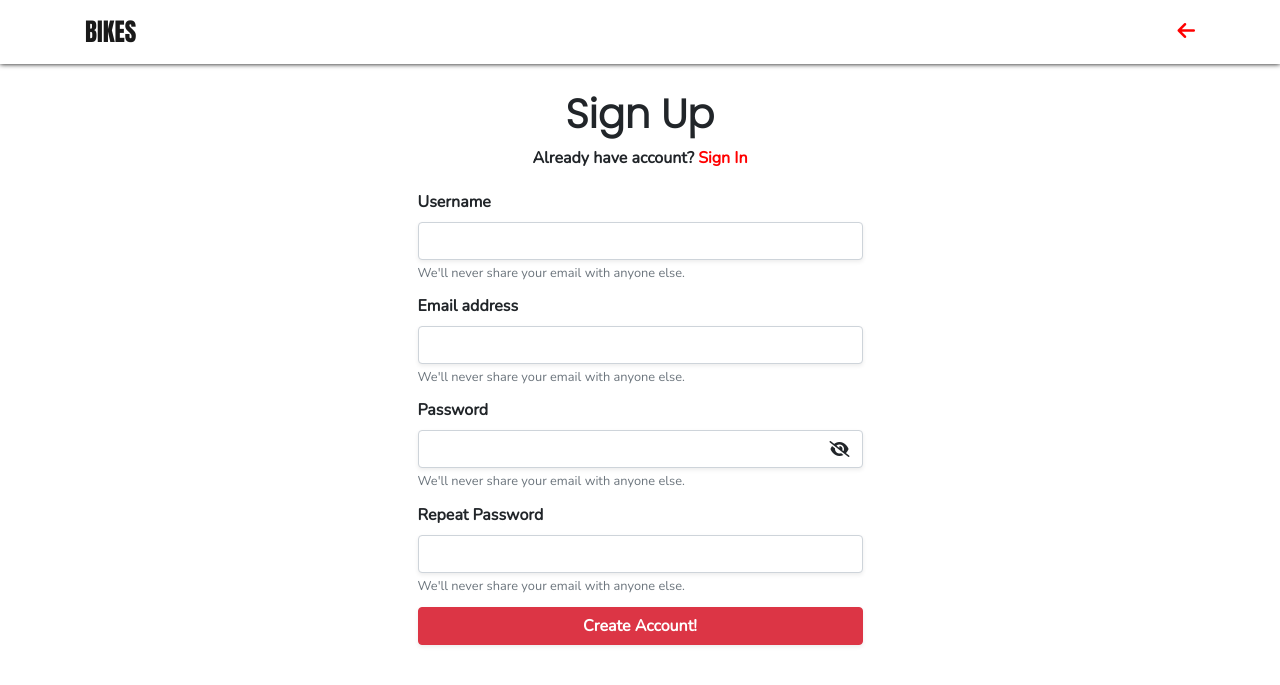
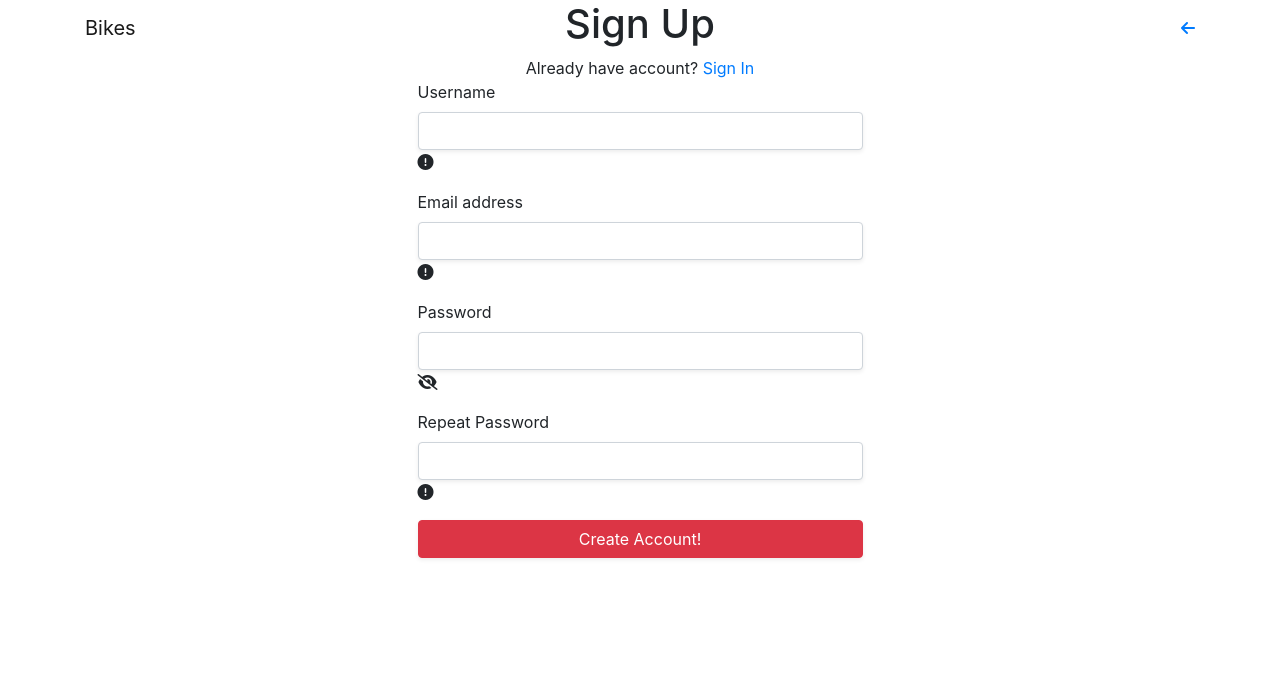
Before and after one commit to fatahkbm123/Bikes_CI, a CodeIgniter app: page /Bikes_CI/Register in a window 1280 px wide. Shown: the top 685 px of the page. Run offline with CodeIgniter, Linux system fonts and the light colour scheme; some libraries are stand-ins or nearby versions.

Commit message:
Menambah fitur Register

```diff
--- a/application/config/autoload.php
+++ b/application/config/autoload.php
@@ -58,7 +58,7 @@ $autoload['packages'] = array();
 |
 |	$autoload['libraries'] = array('user_agent' => 'ua');
 */
-$autoload['libraries'] = array('database', 'email');
+$autoload['libraries'] = array('database', 'email', 'session');
 
 /*
 | -------------------------------------------------------------------
--- a/application/config/config.php
+++ b/application/config/config.php
@@ -35,7 +35,7 @@ $config['base_url'] = 'http://localhost/Bikes_CI/';
 | variable so that it is blank.
 |
 */
-$config['index_page'] = 'index.php';
+$config['index_page'] = '';
 
 /*
 |--------------------------------------------------------------------------
--- a/application/config/database.php
+++ b/application/config/database.php
@@ -78,7 +78,7 @@ $db['default'] = array(
 	'hostname' => 'localhost',
 	'username' => 'root',
 	'password' => '',
-	'database' => 'bikers',
+	'database' => 'bikes_ci',
 	'dbdriver' => 'mysqli',
 	'dbprefix' => '',
 	'pconnect' => FALSE,
--- a/application/controllers/Register.php
+++ b/application/controllers/Register.php
@@ -2,13 +2,178 @@
 
 class Register extends CI_Controller
 {
+   public function __construct()
+   {
+      parent::__construct();
+      $this->load->library('form_validation');
+   }
+
    public function index()
    {
       $data['judul'] = 'Sign Up';
-      $data['css'] = 'signUp.css';
+      $data['css'] = 'signUp2.css';
       $data['script'] = 'signUp.js';
-      $this->load->view('Templates/header', $data);
-      $this->load->view('Register/index');
-      $this->load->view('Templates/footer', $data);
+
+      $this->form_validation->set_rules('username', 'Username', 'trim|required|min_length[5]');
+      $this->form_validation->set_rules('email', 'Email', 'required|trim|valid_email|is_unique[users.email]', [
+         'is_unique' => 'Email is already, please another email.'
+      ]);
+      $this->form_validation->set_rules('password', 'Password', 'required|trim|matches[password2]|min_length[4]', [
+         'matches' => 'Password not match!'
+      ]);
+      $this->form_validation->set_rules('password2', 'Confirm Password', 'required|trim|matches[password]|min_length[4]', [
+         'matches' => 'Password not match!'
+      ]);
+
+      if ($this->form_validation->run() === FALSE) {
+         $this->load->view('Templates/header', $data);
+         $this->load->view('Register/index');
+         $this->load->view('Templates/footer', $data);
+      } else {
+         // Insert user to table
+         $username = ucfirst(htmlspecialchars($this->input->post('username', true)));
+         $email = htmlspecialchars($this->input->post('email', true));
+         $password = htmlspecialchars($this->input->post('password', true));
+
+         $data = [
+            'username' => $username,
+            'email' => $email,
+            'password' => password_hash($password, PASSWORD_DEFAULT),
+            'image' => 'default.jpg',
+            'is_active' => 0,
+            'role_id' => 2,
+            'date_create' => time()
+         ];
+
+         // Activated email
+         $token = base64_encode(random_bytes(32));
+         $user_token = [
+            'email' => $email,
+            'token' => $token,
+            'date_create' => time()
+         ];
+
+         $this->db->insert('users', $data);
+         $this->db->insert('user_token', $user_token);
+         $this->_sendEmail($token, 'verify', $email);
+
+         $this->session->set_flashdata('message', '<div class="alert alert-success" role="alert">
+         Congratulations! your account has been created, please actived in email.
+       </div>');
+         redirect('Register');
+      }
+   }
+
+   private function _sendEmail($token, $type, $email)
+   {
+      $config = [
+         'protocol' => 'smtp',
+         'smtp_host' => 'ssl://smtp.googlemail.com',
+         'smtp_user' => 'admbikers123@gmail.com',
+         'smtp_pass' => 'akucintakamu',
+         'smtp_port' => 465,
+         'mailtype' => 'html',
+         'charset' => 'utf-8',
+         'newline' => "\r\n",
+      ];
+
+      $message =
+         '<div style="text-align: center; padding: 30px;">
+            <div style="position: relative">
+            <h3 style="text-transform: uppercase;
+                      font-size: 30px;
+                      margin-inline-start: none;
+                      margin-inline-end: none;">
+               Bikes
+            </h3>
+            <p style="position: absolute; top: -10px">Welcome to Bikes Shop!</p>
+            </div>
+            <div style="color: grey;
+                        margin-bottom: 18px;
+                        font-weight: bold;">
+            <p style="margin-bottom: -2px;">Dear : muhammadfatah398@gmail</p>
+            <p>Click active for verification Account!</p>
+            </div>
+            <div>
+               <a href="' . base_url() . 'Register/verify?email=' . $email . '&token=' . urlencode($token) . '"
+
+               style="width: 100%;
+                      color: white;
+                      background: #1641ff;
+                      border-radius: 20px;
+                      padding: 8px 50px;
+                      text-decoration: none !important;
+                      font-weight: bold;
+                      box-shadow: 0 15px 10px -15px #1641ff;">
+               Active</a>
+            </div>
+         </div>';
+
+      $this->load->library('email');
+      $this->email->initialize($config);
+
+      $this->email->from('admbikers123@gmail.com', 'Admin Bikers');
+      $this->email->to($email);
+
+      if ($type == 'verify') {
+         $this->email->subject('Account Verification');
+         $this->email->message($message);
+      }
+
+      if ($this->email->send()) {
+         return true;
+      } else {
+         echo $this->email->print_debugger();
+         die;
+      }
+   }
+
+   public function verify()
+   {
+      $email = $this->input->get('email');
+      $token = $this->input->get('token');
+
+      $users = $this->db->get('users', ['email' => $email])->row_array();
+
+      // Jika ada user
+      if ($users) {
+         $users_token = $this->db->get('user_token', ['token' => $token])->row_array();
+         // Jika token itu sama
+         if ($users_token) {
+            // Jika token itu lebih dari 1 hari
+            if (time() - $users_token['date_create'] < (60 * 60 * 24)) {
+               $this->db->set('is_active', 1);
+               $this->db->where('email', $email);
+               $this->db->update('users');
+
+               $this->db->delete('user_token', ['email' => $email]);
+
+               $this->session->set_flashdata('message', '<div class="alert alert-success" role="alert">
+               ' . $email . ' has been activated! Please login.</div>');
+               redirect('Register');
+            } else {
+               // Expired
+               $this->db->delete('users', ['email' => $email]);
+               $this->db->delete('user_token', ['email' => $email]);
+
+               $this->session->set_flashdata('message', '<div class="alert alert-danger" role="alert">
+               Token expired!.
+             </div>');
+               redirect('Register');
+            }
+         } else {
+            // Jika token itu tidak sama
+            $this->session->set_flashdata('message', '<div class="alert alert-danger" role="alert">
+            Account activated is failed, wrong token.
+          </div>');
+            redirect('Register');
+         }
+      } else {
+         // Jika user itu tidak sama
+         $this->session->set_flashdata('message', '<div class="alert alert-danger" role="alert">
+         Account activated is failed, wrong email.
+       </div>');
+         redirect('Register');
+      }
    }
 }
--- a/application/views/Register/index.php
+++ b/application/views/Register/index.php
@@ -1,4 +1,3 @@
-<!-- Navbar -->
 <nav class="navbar navbar1 navbar-expand-lg navbar-light fixed-top">
    <div class="container">
       <a class="navbar-brand" href="<?= base_url('Home'); ?>">Bikes</a>
@@ -18,32 +17,57 @@
 
    <div class="row">
       <div class="col-lg-5 col-md-7 mx-auto">
-         <form>
+
+         <?php if ($this->session->flashdata()) : ?>
+            <div class="form-group text-center">
+               <?= $this->session->flashdata('message'); ?>
+            </div>
+         <?php endif; ?>
+
+         <form action="<?= base_url('Register'); ?>" method="POST">
+
+            <?php if (form_error('username')) : ?>
+               <div class="form-group error">
+               <?php else : ?>
                   <div class="form-group">
+                  <?php endif ?>
                   <label for="Username">Username</label>
-               <input type="text" class="form-control shadow-sm" id="Username" aria-describedby="emailHelp">
-               <small id="emailHelp" class="form-text text-muted">We'll never share your email with anyone
-                  else.</small>
-            </div>
-            <div class="form-group">
-               <label for="exampleInputEmail1">Email address</label>
-               <input type="email" class="form-control shadow-sm" id="exampleInputEmail1" aria-describedby="emailHelp">
-               <small id="emailHelp" class="form-text text-muted">We'll never share your email with anyone
-                  else.</small>
-            </div>
-            <div class="form-group Password" style="position: relative;">
-               <label for="exampleInputPassword1">Password</label>
-               <input type="password" class="form-control shadow-sm password" id="exampleInputPassword1">
-               <small id="emailHelp" class="form-text text-muted">We'll never share your email with anyone
-                  else.</small>
-               <i class="fas fa-eye-slash Show"></i>
+                  <input type="text" class="form-control shadow-sm" id="Username" aria-describedby="emailHelp" name="username" value="<?= set_value('username'); ?>">
+                  <?= form_error('username', '<small id="emailHelp" class="form-text text-muted">', '</small>'); ?>
+                  <i class="fas fa-exclamation-circle iconError"></i>
                   </div>
 
+                  <?php if (form_error('email')) : ?>
+                     <div class="form-group error">
+                     <?php else : ?>
+                        <div class="form-group">
+                        <?php endif ?>
+                        <label for="exampleInputEmail1">Email address</label>
+                        <input type="text" class="form-control shadow-sm" id="exampleInputEmail1" aria-describedby="emailHelp" name="email" value="<?= set_value('email'); ?>">
+                        <?= form_error('email', '<small id="emailHelp" class="form-text text-muted">', '</small>'); ?>
+                        <i class="fas fa-exclamation-circle iconError"></i>
+                        </div>
+
+                        <?php if (form_error('password')) : ?>
+                           <div class="form-group error Password" style="position: relative;">
+                           <?php else : ?>
                               <div class="form-group Password" style="position: relative;">
+                              <?php endif ?>
+                              <label for="exampleInputPassword1">Password</label>
+                              <input type="password" class="form-control shadow-sm password" id="exampleInputPassword1" name="password" value="<?= set_value('password'); ?>">
+                              <i class="fas fa-eye-slash Show"></i>
+                              <?= form_error('password', '<small id="emailHelp" class="form-text text-muted">', '</small>'); ?>
+                              </div>
+
+                              <?php if (form_error('password2')) : ?>
+                                 <div class="form-group error">
+                                 <?php else : ?>
+                                    <div class="form-group">
+                                    <?php endif ?>
                                     <label for="exampleInputPassword2">Repeat Password</label>
-               <input type="password" class="form-control shadow-sm password2" id="exampleInputPassword2">
-               <small id="emailHelp" class="form-text text-muted">We'll never share your email with anyone
-                  else.</small>
+                                    <input type="password" class="form-control shadow-sm password2" id="exampleInputPassword2" name="password2" value="<?= set_value('password2'); ?>">
+                                    <?= form_error('password2', '<small id="emailHelp" class="form-text text-muted">', '</small>'); ?>
+                                    <i class="fas fa-exclamation-circle iconError"></i>
                                     </div>
 
                                     <div class="form-group">
@@ -53,3 +77,77 @@
       </div>
    </div>
 </div>
+<!--
+<style>
+   body {
+      display: flex;
+      justify-content: center;
+      align-items: center;
+      width: 100%;
+      height: 100vh;
+   }
+
+   .Email {
+      text-align: center;
+      margin: auto;
+      border: 1px solid black;
+      font-weight: normal;
+      padding: 30px;
+      border-radius: 4px;
+      box-shadow: 0 0 5px rgba(0, 0, 0, .2);
+   }
+
+   .header h3 {
+      font-family: 'Anton';
+      text-transform: uppercase;
+      font-size: 35px;
+      margin-top: -10px;
+      margin-bottom: 5px;
+   }
+
+   h6 {
+      margin-bottom: 20px;
+   }
+
+   p {
+      margin-bottom: 0px;
+   }
+
+   .content {
+      color: grey;
+      margin-bottom: 15px;
+      font-weight: bold;
+   }
+
+   a {
+      width: 100%;
+      color: white;
+      background: #1641ff;
+      border-radius: 20px;
+      padding: 8px 50px;
+      text-decoration: none !important;
+      font-weight: bold;
+      box-shadow: 0 15px 10px -15px #1641ff;
+      transition: .3s linear;
+   }
+
+
+   a:hover {
+      box-shadow: 0 15px 10px -12px #1641ff;
+      color: white;
+   }
+</style>
+<div class="Email">
+   <div class="header">
+      <h3>Bikes</h3>
+      <h6>Welcome to Bikes Shop!</h6>
+   </div>
+
+   <div class="content">
+      <p>Dear : muhammadfatah398@gmail</p>
+      <span>Click active for verification Account!</span> <br>
+   </div>
+   <div class="btn">
+      <a href="">Active</a>
+   </div>
+</div> -->
--- a/css/signUp.css
+++ /dev/null
@@ -1,106 +0,0 @@
-@import url('https://fonts.googleapis.com/css2?family=Anton&family=Cinzel+Decorative:wght@700&family=Nunito:wght@200&family=Poppins:wght@300&family=Roboto:wght@300&display=swap');
-@import url('https://fonts.googleapis.com/css2?family=Rajdhani:wght@300&display=swap');
-@import url('https://fonts.googleapis.com/css2?family=Amatic+SC&family=Kalam:wght@300&display=swap');
-
-nav {
-   box-shadow: 0 0 5px black;
-   background: white;
-}
-
-.navbar-brand {
-   text-transform: uppercase;
-   font-family: 'Anton', sans-serif;
-   font-size: 25px;
-   font-weight: normal;
-}
-
-h1 {
-   font-family: 'Poppins', sans-serif;
-   font-weight: bold;
-}
-
-body {
-   font-family: 'Nunito', sans-serif;
-   font-weight: bold;
-}
-
-.Title {
-   margin-top: 90px;
-   margin-bottom: 25px;
-}
-
-.Forgot {
-   margin-top: -10px;
-   font-size: 14px;
-}
-
-.form-group {
-   margin-top: -5px;
-}
-
-a {
-   color: red;
-   text-decoration: none !important;
-}
-
-a:hover {
-   color: rgb(255, 59, 59);
-}
-
-button {
-   font-weight: bold !important;
-}
-
-.Password i {
-   position: absolute;
-   right: 13px;
-   top: 43px;
-   cursor: pointer;
-}
-
-.navbar-nav {
-   font-size: 20px;
-}
-
-@media (max-width: 767px) {
-   .form-group {
-      margin-top: 0px;
-   }
-
-   .CForm {
-      margin-top: -80px;
-      padding: 75px;
-   }
-
-   body {
-      font-size: 15px;
-   }
-}
-
-@media (max-width: 576px) {
-   .form-control {
-      padding: 10px 10px;
-      font-size: 14px;
-   }
-
-   h1 {
-      font-size: 30px;
-   }
-
-   body {
-      font-size: 14px;
-   }
-
-   .Password i {
-      top: 40px;
-   }
-
-   .Forgot a {
-      font-size: 13px;
-   }
-
-   .CForm {
-      margin-top: -80px;
-      padding: 75px;
-   }
-}
```
Lines whose indentation alone changed are shown as unchanged.
